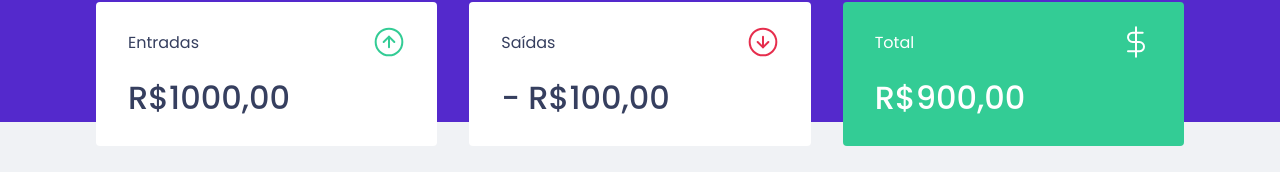
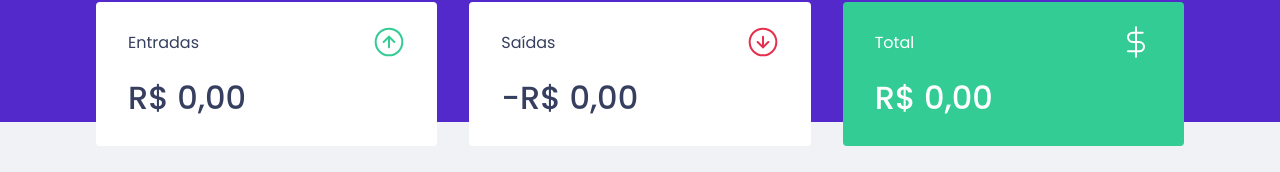
Before and after one commit to romfe/dt-money, a React (Create React App) app: page / in a window 1280 px wide. Shown: the part 150-322 px from the top of the page. Built offline with nearby package versions, Linux system fonts and the light colour scheme; no server answers; what miragejs would draw is missing.

Commit message:
projeto finalizado

```diff
--- a/src/App.tsx
+++ b/src/App.tsx
@@ -4,7 +4,7 @@ import { Dashboard } from "./components/Dashboard";
 import { Header } from "./components/Header";
 import { GlobalStyle } from "./styles/global";
 import { NewTransactionModal } from './components/NewTransactionModal';
-import { TransactionsProvider } from './TransactionsContext';
+import { TransactionsProvider } from './hooks/useTransactions';
 
 
 Modal.setAppElement('#root');
--- a/src/TransactionsContext.tsx
+++ /dev/null
@@ -1,31 +0,0 @@
-import { createContext, useState, useEffect, ReactNode } from "react";
-import { api } from './services/api';
-
-interface Transaction {
-  id: number;
-  title: string;
-  amount: number;
-  type: string;
-  category: string;
-  createdAt: string;
-}
-
-interface TransactionsProviderProps {
-  children: ReactNode;
-}
-
-
-export const TransactionsContext = createContext<Transaction[]>([]);
-
-export const TransactionsProvider = ({ children }: TransactionsProviderProps) => {
-  const [transactions, setTransactions] = useState<Transaction[]>([]);
-  useEffect(() => {
-    api.get('transactions')
-      .then(response => setTransactions(response.data.transactions))
-  }, []);
-  return (
-    <TransactionsContext.Provider value={transactions}>
-      {children}
-    </TransactionsContext.Provider>
-  );
-}
--- a/src/components/NewTransactionModal/index.tsx
+++ b/src/components/NewTransactionModal/index.tsx
@@ -1,10 +1,13 @@
+import { FormEvent, useState, useContext } from 'react';
 import Modal from 'react-modal';
+
+import { Container, TransactionTypeContainer, RadioBox } from './styles';
+import { useTransactions } from '../../hooks/useTransactions';
+
 import incomeImg from '../../assets/income.svg';
 import outcomeImg from '../../assets/outcome.svg';
 import closeImg from '../../assets/close.svg';
-import { Container, TransactionTypeContainer, RadioBox } from './styles';
-import { FormEvent, useState } from 'react';
-import { api } from '../../services/api';
+
 
 interface NewTransactionModalProps {
   isOpen: boolean;
@@ -12,21 +15,27 @@ interface NewTransactionModalProps {
 }
 
 export const NewTransactionModal = ({ isOpen, onRequestClose }: NewTransactionModalProps) => {
+  const { createTransaction } = useTransactions();
+
   const [title, setTitle] = useState('');
-  const [value, setValue] = useState(0);
+  const [amount, setAmount] = useState(0);
   const [category, setCategory] = useState('');
-  const [type, setType] = useState('deposit')
+  const [type, setType] = useState('deposit');
 
 
-  const handleCreateNewTransaction = (event: FormEvent) =>{
+  async function handleCreateNewTransaction(event: FormEvent) {
     event.preventDefault();
-    const data ={
+    await createTransaction({
       title,
-      value,
+      amount,
       category,
-      type
-    };
-    api.post('/transactions', data)
+      type,
+    });
+    setTitle('');
+    setAmount(0);
+    setCategory('');
+    setType('deposit');
+    onRequestClose();
   }
 
   return (
@@ -53,8 +62,8 @@ export const NewTransactionModal = ({ isOpen, onRequestClose }: NewTransactionMo
         <input
           type="number"
           placeholder="Valor"
-          value={value}
-          onChange={event => setValue(Number(event.target.value))}
+          value={amount}
+          onChange={event => setAmount(Number(event.target.value))}
         />
 
         <TransactionTypeContainer>
--- a/src/components/Summary/index.tsx
+++ b/src/components/Summary/index.tsx
@@ -1,13 +1,35 @@
 import React, { useContext } from 'react';
+import { useTransactions } from '../../hooks/useTransactions';
 import incomeImg from "../../assets/income.svg";
 import outcomeImg from "../../assets/outcome.svg";
 import totalImg from "../../assets/total.svg";
-import { TransactionsContext } from '../../TransactionsContext';
 import { Container } from "./styles";
 
 export const Summary = () => {
-  const transactions = useContext(TransactionsContext);
-  console.log(transactions);
+
+  const { transactions } = useTransactions();/*
+  const totalDeposits = transactions.reduce((acc, transaction) => {
+    if (transaction.type === 'deposit') {
+      return acc + transaction.amount;
+    }
+    return acc;
+  }, 0);*/
+
+  const summary = transactions.reduce((acc, transaction) => {
+    if (transaction.type === 'deposit') {
+      acc.deposits += transaction.amount;
+      acc.total += transaction.amount;
+    } else {
+      acc.withdraws += transaction.amount;
+      acc.total -= transaction.amount;
+    }
+    return acc;
+  }, {
+    deposits: 0,
+    withdraws: 0,
+    total: 0,
+  })
+
   return (
     <Container>
       <div>
@@ -15,21 +37,36 @@ export const Summary = () => {
           <p>Entradas</p>
           <img src={incomeImg} alt="Entradas" />
         </header>
-        <strong>R$1000,00</strong>
+        <strong>
+          {new Intl.NumberFormat('pt-br', {
+            style: 'currency',
+            currency: 'BRL'
+          }).format(summary.deposits)}
+        </strong>
       </div>
       <div>
         <header>
           <p>Saídas</p>
           <img src={outcomeImg} alt="Saídas" />
         </header>
-        <strong>- R$100,00</strong>
+        <strong> -
+          {new Intl.NumberFormat('pt-br', {
+            style: 'currency',
+            currency: 'BRL'
+          }).format(summary.withdraws)}
+        </strong>
       </div>
       <div className="highlight-background">
         <header>
           <p>Total</p>
           <img src={totalImg} alt="Total" />
         </header>
-        <strong>R$900,00</strong>
+        <strong>
+          {new Intl.NumberFormat('pt-br', {
+            style: 'currency',
+            currency: 'BRL'
+          }).format(summary.total)}
+        </strong>
       </div>
     </Container>
   );
--- a/src/components/TransactionsTable/index.tsx
+++ b/src/components/TransactionsTable/index.tsx
@@ -1,11 +1,9 @@
-import { useContext } from 'react';
 import { Container } from "./styles";
-import { TransactionsContext } from '../../TransactionsContext';
-
+import { useTransactions } from '../../hooks/useTransactions';
 
 export const TransactionsTable = () => {
 
-  const transactions = useContext(TransactionsContext);
+  const { transactions } = useTransactions();
 
   return (
     <Container>
--- /dev/null
+++ b/src/hooks/useTransactions.tsx
@@ -0,0 +1,54 @@
+import { createContext, useState, useEffect, ReactNode, useContext } from "react";
+import { api } from '../services/api';
+
+interface Transaction {
+  id: number;
+  title: string;
+  amount: number;
+  type: string;
+  category: string;
+  createdAt: string;
+}
+type TransactionInput = Omit<Transaction, 'id' | 'createdAt'>;
+
+interface TransactionsProviderProps {
+  children: ReactNode;
+}
+
+interface TransactionsContextData {
+  transactions: Transaction[];
+  createTransaction: (transaction: TransactionInput) => Promise<void>;
+}
+
+const TransactionsContext = createContext<TransactionsContextData>(
+  {} as TransactionsContextData
+);
+
+export const TransactionsProvider = ({ children }: TransactionsProviderProps) => {
+  const [transactions, setTransactions] = useState<Transaction[]>([]);
+  useEffect(() => {
+    api.get('transactions')
+      .then(response => setTransactions(response.data.transactions))
+  }, []);
+
+  async function createTransaction(transactionInput: TransactionInput) {
+    const response = await api.post('/transactions', {
+      ...transactionInput,
+      createdAt: new Date(),
+    });
+    const { transaction } = response.data;
+    setTransactions([...transactions, transaction]);
+  }
+  return (
+    <TransactionsContext.Provider
+      value={{ transactions, createTransaction }}
+    >
+      {children}
+    </TransactionsContext.Provider>
+  );
+}
+
+export function useTransactions() {
+  const context = useContext(TransactionsContext);
+  return context;
+}
```
